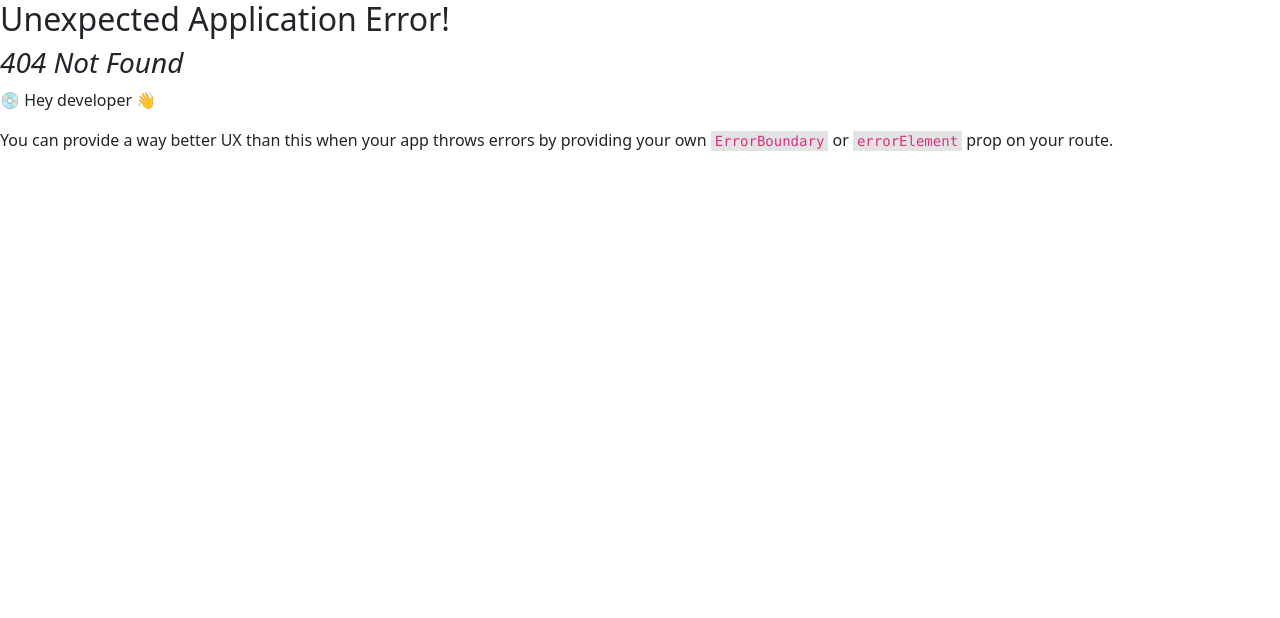
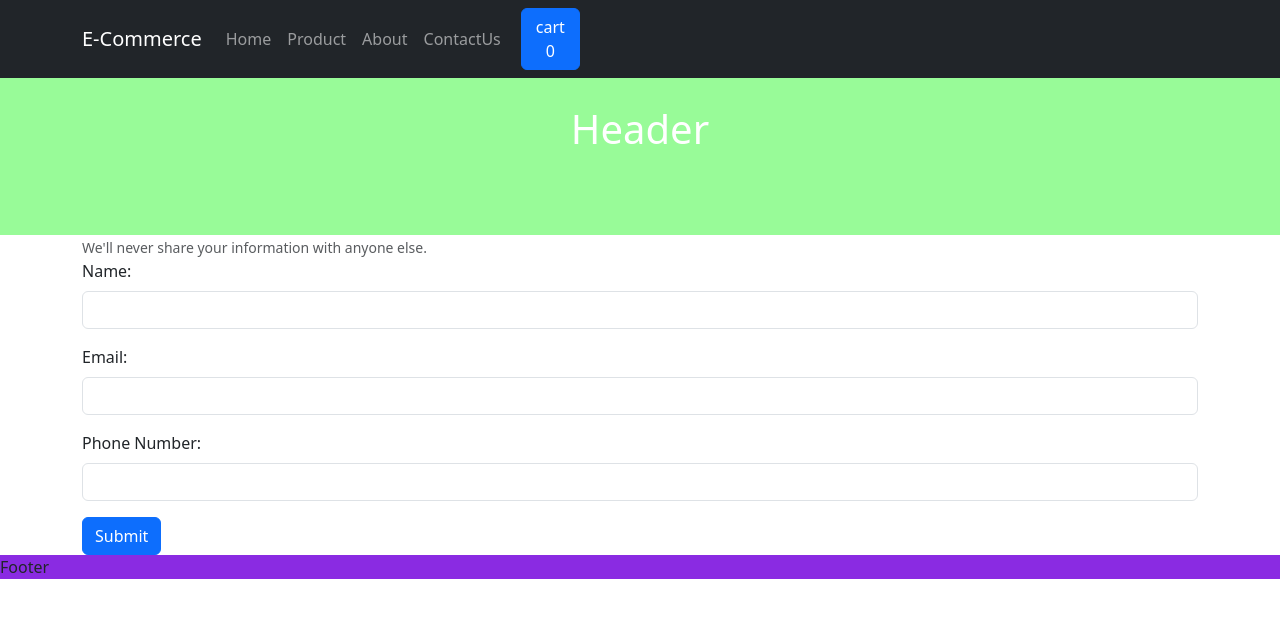
Before and after one commit to Nishant3105/ecommerce, a React (Create React App) app: page /contactus in a window 1280 px wide. Before the commit this address had no page. Shown: the top 618 px of the page. Built offline with nearby package versions, Linux system fonts and the light colour scheme.

Commit message:
Adding Contact US Page via REACT ROUTER

```diff
--- a/package.json
+++ b/package.json
@@ -10,7 +10,7 @@
     "react": "^18.3.1",
     "react-bootstrap": "^2.10.2",
     "react-dom": "^18.3.1",
-    "react-router-dom": "^6.23.1",
+    "react-router-dom": "^5.3.4",
     "react-scripts": "5.0.1",
     "uuid": "^9.0.1",
     "web-vitals": "^2.1.4"
--- a/src/App.js
+++ b/src/App.js
@@ -1,25 +1,48 @@
-import React from 'react'
-import {createBrowserRouter,RouterProvider} from 'react-router-dom'
-import Root from './pages/Root/Root';
+import React, { useState } from 'react'
+import { Route, Switch } from 'react-router-dom'
+import Headers from './components/layouts/Headers';
+import Footer from "./components/layouts/Footer"
+// import Root from './pages/Root/Root';
 import About from './pages/About/About';
 import ProductList from './pages/Product/ProductList';
 import Home from './pages/Home/Home';
+import Cart from './context/CartContext';
+import CartContextProvider from './context/CartContextProvider';
+import ContactUs from './pages/ContactUs/ContactUs';
+
 function App() {
 
-  const router=createBrowserRouter([
-    {
-      path: '/',
-      element: <Root/>,
-      children: [{path:'/about', element: <About/>},
-        {path:'/home', element: <Home/>},
-        {path:'/products', element: <ProductList/>}
-      ]
-    }
-  ])
+  const [cartIsShown, setCartIsShown] = useState(false)
+
+  const onClick = () => {
+    setCartIsShown(true)
+  }
+  const onClose = () => {
+    setCartIsShown(false)
+  }
   return (
-    <div>
-      <RouterProvider router={router}/>
-    </div>
+    <CartContextProvider>
+      {cartIsShown && <Cart onClick={onClose} />}
+      <Headers onClick={onClick} />
+      <Switch>
+        <Route exact path="/">
+          <Home />
+        </Route>
+        <Route path="/about">
+          <About />
+        </Route>
+        <Route path="/productlist">
+          <ProductList />
+        </Route>
+        <Route path="/home">
+          <Home />
+        </Route>
+        <Route path="/contactus">
+          <ContactUs/>
+        </Route>
+      </Switch>
+      <Footer />
+    </CartContextProvider>
   );
 
 }
--- a/src/components/layouts/Headers.js
+++ b/src/components/layouts/Headers.js
@@ -17,8 +17,9 @@ const Headers = (props) => {
                     <Navbar.Brand href="#home">E-Commerce</Navbar.Brand>
                     <Nav className="me-auto">
                         <Nav.Link as={Link} to="/home">Home</Nav.Link>
-                        <Nav.Link as={Link} to="/products">Products</Nav.Link>
+                        <Nav.Link as={Link} to="/products">Product</Nav.Link>
                         <Nav.Link as={Link} to="/about">About</Nav.Link>
+                        <Nav.Link as={Link} to="/contactus">ContactUs</Nav.Link>
                     </Nav>
                     <Container>
                     <Button onClick={props.onClick}>cart
--- a/src/index.js
+++ b/src/index.js
@@ -3,13 +3,16 @@ import ReactDOM from 'react-dom/client';
 import './index.css';
 import App from './App';
 import reportWebVitals from './reportWebVitals';
+import { BrowserRouter } from 'react-router-dom'
 
 import 'bootstrap/dist/css/bootstrap.min.css';
 
 const root = ReactDOM.createRoot(document.getElementById('root'));
 root.render(
   <React.StrictMode>
-    <App />
+    <BrowserRouter>
+      <App />
+    </BrowserRouter>
   </React.StrictMode>
 );
 
--- /dev/null
+++ b/src/pages/ContactUs/ContactUs.js
@@ -0,0 +1,73 @@
+import React, { useRef,useCallback } from 'react'
+import Container from 'react-bootstrap/Container';
+import Button from 'react-bootstrap/Button';
+import Form from 'react-bootstrap/Form'
+
+const ContactUs = () => {
+    const nameRef = useRef();
+    const emailRef = useRef();
+    const phonenumberRef = useRef();
+
+    const submitHandler = useCallback(async (e) => {
+        try{
+            e.preventDefault()
+            const enteredName = nameRef.current.value;
+            const enteredEmail = emailRef.current.value;
+            const enteredPhoneNumber = phonenumberRef.current.value;
+
+            const formData = {
+                name: enteredName,
+                openingText: enteredEmail,
+                releaseDate: enteredPhoneNumber
+            };
+
+            const response=await fetch('https://react-http-109f0-default-rtdb.firebaseio.com/ecommerce-user-info.json',{
+                method: 'POST',
+                headers: {
+                    'Content-Type':'application/josn'
+                },
+                body: JSON.stringify(formData)
+            })
+
+            if(response.ok){
+                const data=await response.json()
+                console.log(data)
+                nameRef.current.value = '';
+                emailRef.current.value = '';
+                phonenumberRef.current.value = '';
+            }
+        }
+        catch(error){
+            console.log(error)
+        }
+        },[])
+
+    return (
+        <Container>
+            <Form>
+            <Form.Text className="text-muted">
+                We'll never share your information with anyone else.
+            </Form.Text>
+
+            <Form.Group className="mb-3" controlId="formBasicEmail">
+                <Form.Label htmlFor="name">Name:</Form.Label>
+                <Form.Control id="name" type="text" ref={nameRef} required/>
+            </Form.Group>
+
+            <Form.Group className="mb-3" controlId="formBasicEmail">
+                <Form.Label htmlFor='email'>Email:</Form.Label>
+                <Form.Control id="email" type="email" ref={emailRef} required/>
+            </Form.Group>
+
+            <Form.Group className="mb-3" controlId="formBasicEmail">
+                <Form.Label htmlFor="phonenumber">Phone Number:</Form.Label>
+                <Form.Control id="phonenumber" type="number" ref={phonenumberRef} required/>
+            </Form.Group>
+
+                <Button onClick={submitHandler}>Submit</Button>
+            </Form>
+        </Container>
+    )
+}
+
+export default ContactUs
--- a/src/pages/Root/Root.js
+++ /dev/null
@@ -1,28 +0,0 @@
-import React,{useState} from 'react'
-import {Outlet} from 'react-router-dom'
-import Headers from '../../components/layouts/Headers';
-import Footer from "../../components/layouts/Footer"
-import Cart from '../../components/cart/Cart';
-import CartContextProvider from '../../context/CartContextProvider';
-
-const Root = () => {
-    const [cartIsShown,setCartIsShown]=useState(false)
-
-    const onClick=()=>{
-      setCartIsShown(true)
-    }
-    const onClose=()=>{
-      setCartIsShown(false)
-    }
-    return (
-      <CartContextProvider>
-        {cartIsShown && <Cart onClick={onClose}/>}
-        <Headers onClick={onClick}/>
-        <Outlet/>
-        <Footer/>
-      </CartContextProvider>
-    );
-
-}
-
-export default Root
```
Also changed, not shown: src/pages/About/About.js (+7 -5 lines), 1 other file (tests, documents, lock files or other folders).
